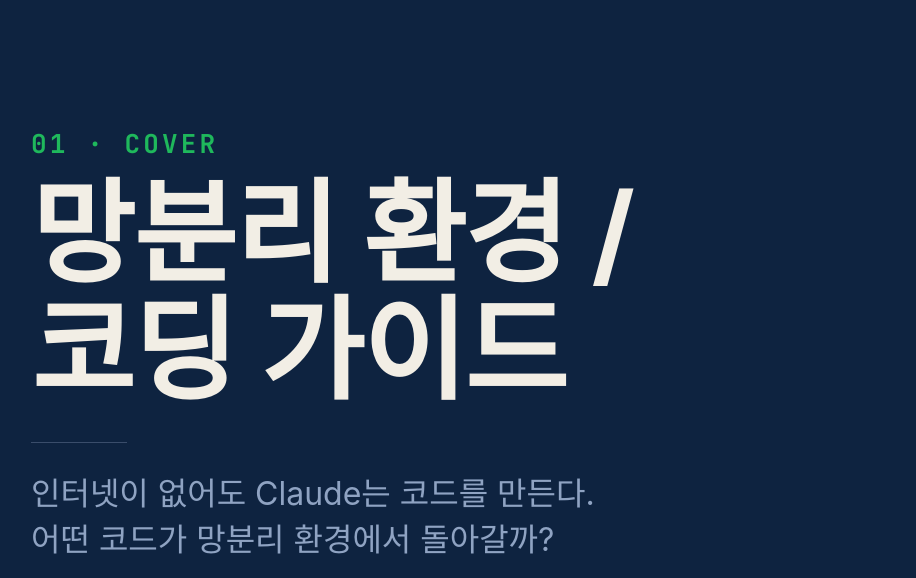
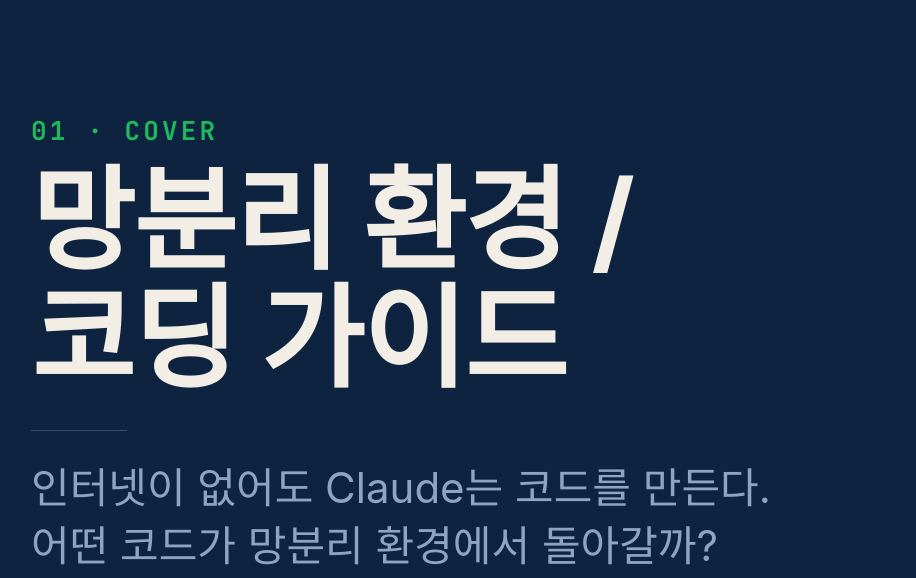
Before and after one commit to snubh-vibe-lab/Design, a plain HTML site: page project/card_news/airgap_01_cover.html in a window 1280 px wide. Shown: the part 222-800 px from the top of the page, without its empty margins (65-981 px from the left). Drawn offline with Linux system fonts and the light colour scheme; a web font is replaced by a local one.

Commit message:
Apply updated card_news design: larger text, header alignment, word-break

```diff
--- a/project/card_news/airgap_01_cover.html
+++ b/project/card_news/airgap_01_cover.html
@@ -25,7 +25,7 @@
         망분리 환경 /<br>코딩 가이드<i class="cursor"></i>
       </h1>
       <hr class="card-rule">
-      <p class="card-lead">
+      <p class="card-lead" style="font-size: 42px; line-height: 1.4;">
         인터넷이 없어도 Claude는 코드를 만든다.<br>
         어떤 코드가 망분리 환경에서 돌아갈까?
       </p>
```
